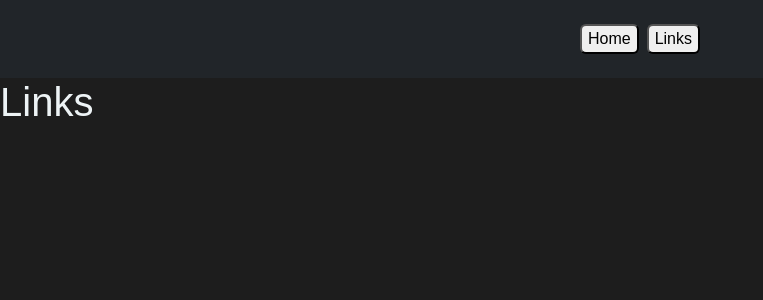
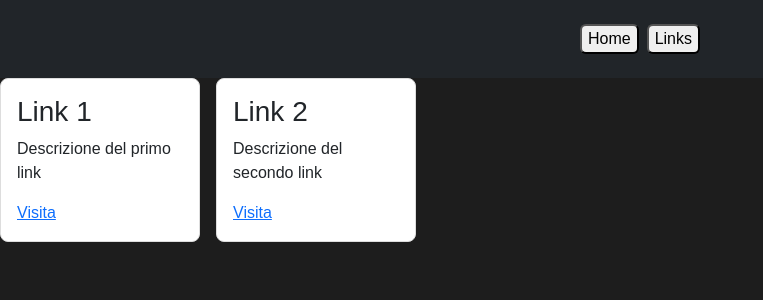
Before and after one commit to JungleKiosk/tagLinks, a Vue app: page /links in a window 1280 px wide. Shown: the top 300 px of the page, without its empty margins (0-763 px from the left). Built offline with nearby package versions, Linux system fonts and the light colour scheme.

Commit message:
links setting

```diff
--- /dev/null
+++ b/src/data/data.json
@@ -0,0 +1,14 @@
+[
+    {
+        "id": 1,
+        "title": "Link 1",
+        "url": "https://github.com/JungleKiosk",
+        "description": "Descrizione del primo link"
+    },
+    {
+        "id": 2,
+        "title": "Link 2",
+        "url": "https://github.com/JungleKiosk",
+        "description": "Descrizione del secondo link"
+    }
+]
--- a/src/views/LinksView.vue
+++ b/src/views/LinksView.vue
@@ -1,11 +1,46 @@
 <script>
-
+export default {
+  name: 'LinksView',
+  data() {
+    return {
+      links: []
+    }
+  },
+  created() {
+    fetch('/src/data/data.json')
+      .then(response => response.json())
+      .then(data => {
+        this.links = data;
+      })
+      .catch(error => console.error('Errore nel caricamento dei dati:', error));
+  }
+}
 </script>
 
+
+
 <template>
-  <h1>Links</h1>
+    <div class="links-container">
+        <div v-for="link in links" :key="link.id" class="card">
+            <h3>{{ link.title }}</h3>
+            <p>{{ link.description }}</p>
+            <a :href="link.url" target="_blank">Visita</a>
+        </div>
+    </div>
 </template>
 
-<style>
 
+<style scoped>
+.links-container {
+    display: flex;
+    flex-wrap: wrap;
+    gap: 16px;
+}
+
+.card {
+    border: 1px solid #ddd;
+    padding: 16px;
+    border-radius: 8px;
+    width: 200px;
+}
 </style>
```
